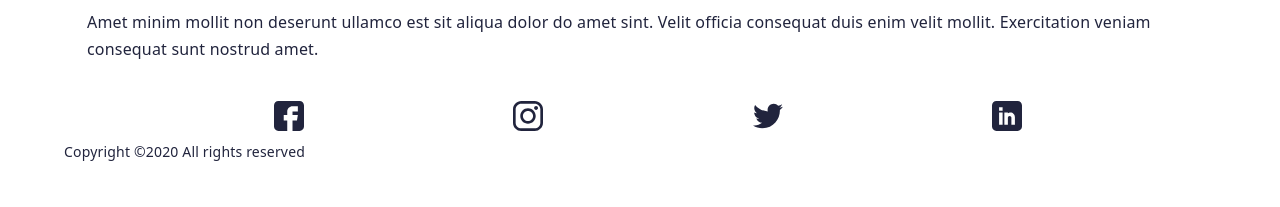
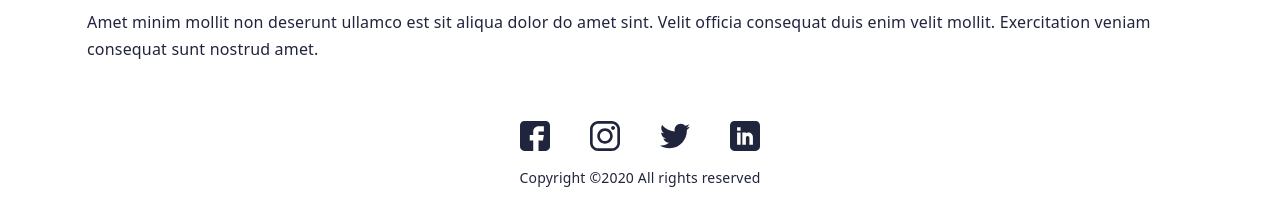
Before and after one commit to ITHUB-SPB/ithub-frontend-blog, a React (Vite) app: page / in a window 1280 px wide. Shown: the part 2870-3077 px from the top of the page. Before the commit the page ends 3043 px from the top, so only its background shows below. Built offline with nearby package versions, Linux system fonts and the light colour scheme.

Commit message:
footer styling done

```diff
--- a/src/ui/footer/footer.module.css
+++ b/src/ui/footer/footer.module.css
@@ -1,17 +1,28 @@
 .list {
   display: flex;
+  width: 320px;
+  /* height: 30px; */
+
   justify-content: space-evenly;
 }
 
-.listMember {
+.icon {
   width: 30px;
   height: 30px;
-    padding: 16px 8px 16px 8px;
 }
 
 .text {
   font-weight: 400;
   font-size: 14px;
   line-height: 100%;
-    color: #21243D;
+  color: #21243d;
 }
+
+.box {
+  height: 182px;
+  width: 1152px;
+  display: flex;
+  flex-direction: column;
+  align-items: center;
+  justify-content: center;
+}
--- a/src/ui/footer/footer.tsx
+++ b/src/ui/footer/footer.tsx
@@ -8,7 +8,7 @@ type IngLinkProps = {
 function ImgLink(props: IngLinkProps) {
   return (
     <a href={props.href} target="_blank">
-      <svg className={styles.listMember} role="presentation" aria-hidden="true">
+      <svg className={styles.icon} role="presentation" aria-hidden="true">
         <use href={`/footerIcons.svg#${props.icon}`}></use>
       </svg>
     </a>
@@ -17,25 +17,25 @@ function ImgLink(props: IngLinkProps) {
 
 export default function Footer() {
   return (
-    <>
+    <div className={styles.box}>
       <ul className={styles.list}>
-        <li className={styles.listMember}>
+        <li>
           <ImgLink
             href="https://www.facebook.com/?locale=ru_RU"
             icon="fb-icon"
           />
         </li>
-        <li className={styles.listMember}>
+        <li>
           <ImgLink href="https://www.instagram.com/" icon="insta-icon" />
         </li>
-        <li className={styles.listMember}>
+        <li>
           <ImgLink href="https://x.com" icon="twt-icon" />
         </li>
-        <li className={styles.listMember}>
+        <li>
           <ImgLink icon="lnkdIn-icon" href="https://linkedin.com/" />
         </li>
       </ul>
       <h3 className={styles.text}>Copyright ©2020 All rights reserved </h3>
-    </>
+    </div>
   );
 }
```
Lines whose indentation alone changed are shown as unchanged.
